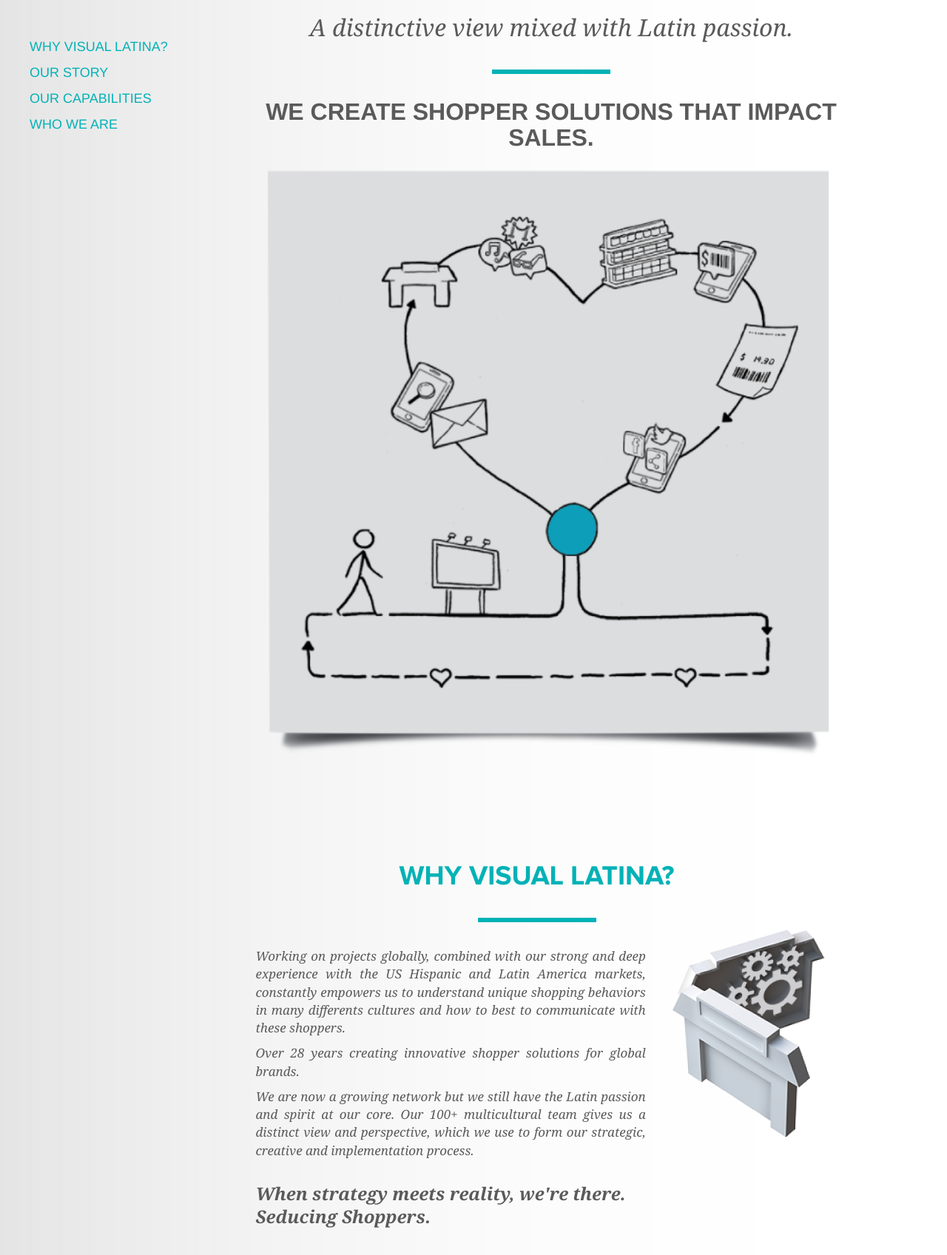
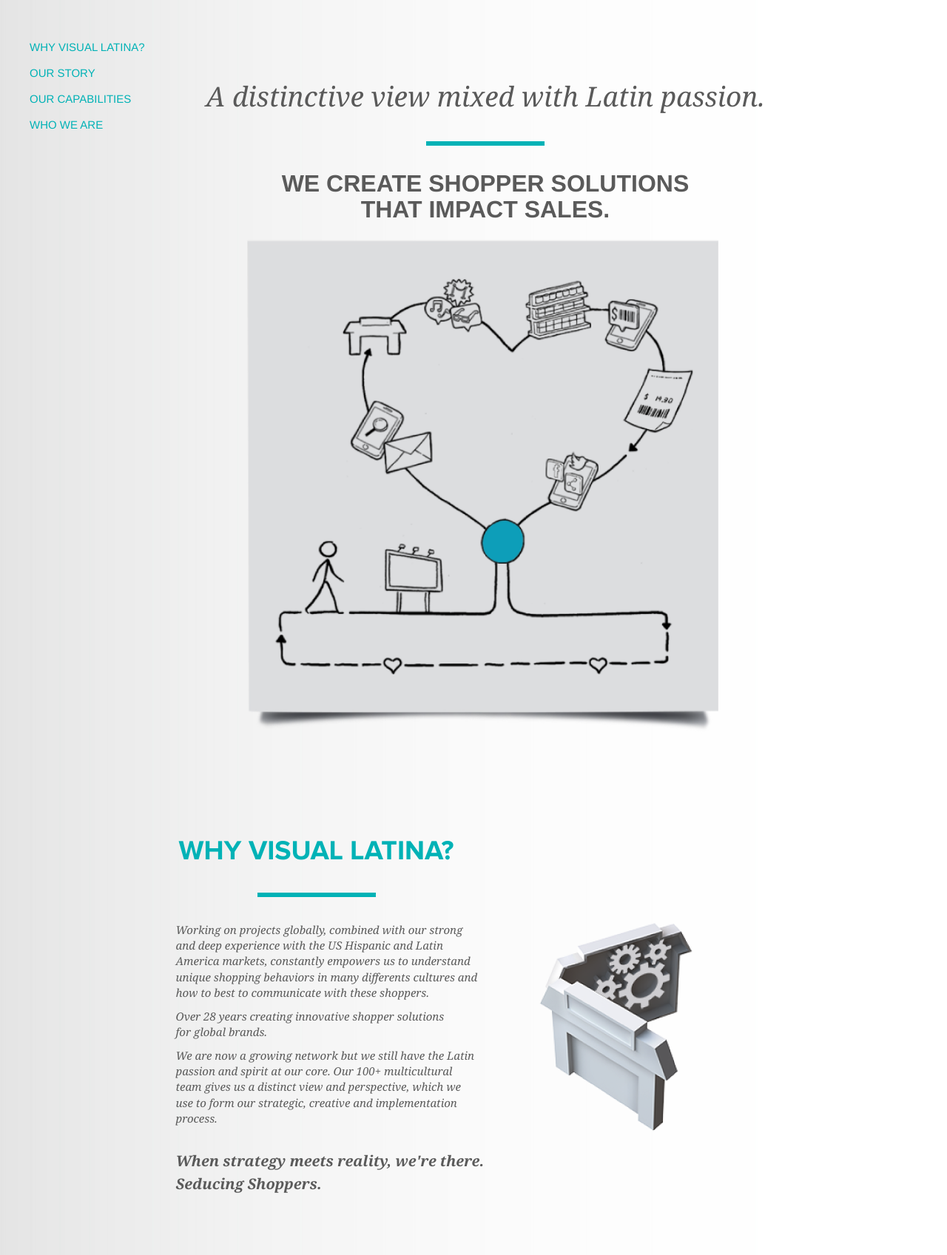
Before and after one commit to ddealers/vlt, a PHP site: page /about.php in a window 1280 px wide. Shown: the part 91-1788 px from the top of the page at 74% size. Run offline with PHP 8.4, Linux system fonts and the light colour scheme; some libraries are stand-ins or nearby versions; some web fonts are replaced.

Commit message:
correciones vlt

```diff
--- a/about.php
+++ b/about.php
@@ -18,16 +18,16 @@
                 		<div class="row">
 	                		<div class="col-md-12">
 	                			<p class="cite">A distinctive view mixed with Latin passion.<span></span></p>
-	                			<h2>We create shopper solutions that impact sales.</h2>
+	                			<h2>We create shopper solutions<br> that impact sales.</h2>
 	                    		<img class="center" src="./img/about-img1.png" />
 	                    	</div>
                     	</div>
                     	<div id="why" class="row paragraph">
 	                    	<div class="col-md-8">
-	                    		<h1>Why Visual Latina?<span></span></h1>
-		                    	<p>Working on projects globally, combined with our strong and deep experience with the US Hispanic and Latin America markets, constantly empowers us to understand unique shopping behaviors in many differents cultures and how to best to communicate with these shoppers.</p>
-		                    	<p>Over 28 years creating innovative shopper solutions for global brands.</p>
-		                    	<p>We are now a growing network but we still have the Latin passion and spirit at our core. Our 100+ multicultural team gives us a distinct view and perspective, which we use to form our strategic, creative and implementation process.
+	                    		<h1 class="visual-l">Why Visual Latina?<span></span></h1>
+		                    	<p>Working on projects globally, combined with our strong<br> and deep experience with the US Hispanic and Latin<br> America markets, constantly empowers us to understand<br> unique shopping behaviors in many differents cultures and<br> how to best to communicate with these shoppers.</p>
+		                    	<p>Over 28 years creating innovative shopper solutions<br> for global brands.</p>
+		                    	<p>We are now a growing network but we still have the Latin<br> passion and spirit at our core. Our 100+ multicultural<br> team gives us a distinct view and perspective, which we<br> use to form our strategic, creative and implementation<br> process.
 		                    	<h3>When strategy meets reality, we're there.<br />
 		                    		Seducing Shoppers.</h3>
 		                    </div>
@@ -38,23 +38,23 @@
 	                    <div id="story" class="row paragraph">
 	                    	<div class="col-md-12">
 	                    		<h1>Our story<span></span></h1>
-	                    		<h3 class="center">We started before shopper marketing even existed and today after a little over 25 years, we have expanded to the US, LATAM & Europe, with global clients.</h3>
+	                    		<h3 class="center">We started before shopper marketing even existed <br> and today after a little over 25 years, we have expanded<br> to the US, LATAM & Europe, with global clients.</h3>
 	                    	</div>
 	                    	<div class="col-md-3">
 	                    		<img class="left-asset" src="./img/img-our.png"/>
 	                    	</div>
 	                    	<div class="col-md-9">
-	                    		<p>We've been changing people's shopping behavior since before it became a proper expertise, around 24 years ago, when Coca-Cola -one of the biggest corporations in the world- chose us, a small independent agency from Buenos Aires, to help them connect with their shoppers along their path to purchase.</p>
-	                    		<p>We've been one of their worldwide shopper marketing agencies of record for more than 1 years and with them we began to grow as an agency.</p>
-	                    		<p>We learned, adapted and expanded, first to Mexico, then the US, Chile, Brazil and the UK.</p>
-	                    		<p>We are proud to work with top brands, servicing clients across the globe, creating campaigns for Europe, Asia, North America and Latin America</p>
+	                    		<p>We've been changing people's shopping behavior since<br> before it became a proper expertise, around 24 years ago,<br> when Coca-Cola -one of the biggest corporations in the<br> world- chose us, a small independent agency from<br> Buenos Aires, to help them connect with their shoppers<br> along their path to purchase.</p>
+	                    		<p>We've been one of their worldwide shopper marketing<br> agencies of record for more than 1 years and with them<br> we began to grow as an agency.</p>
+	                    		<p>We learned, adapted and expanded, first to Mexico, then<br> the US, Chile, Brazil and the UK.</p>
+	                    		<p>We are proud to work with top brands, servicing clients<br> across the globe, creating campaigns for Europe, Asia,<br> North America and Latin America</p>
 	                    		<h3>We were very good then. We've become better.</h3>
 	                    	</div>
 	                    </div>
 	                    <div id="capabilities" class="row paragraph">
 	                    	<div class="col-md-12">
 	                    		<h1>Our capabilities<span></span></h1>
-	                    		<h3 class="center">We create shopper marketing campaigns that change people"s behaviors when they"re in the mood to shop, in both the real world and the digital world.</h3>
+	                    		<h3 class="center">We create shopper marketing campaigns<br> that change people"s behaviors when they"re in the mood to shop,<br> in both the real world and the digital world.</h3>
 	                    	</div>
 	                    	<div class="col-md-9">
 	                    		<p class="capabilities">
@@ -64,8 +64,8 @@
 	                    			SHOPPER TRIP PLANNING<span> / </span><br />
 	                    			IN STORE CREATIVE<span> / </span>RETAIL EXPERIENCE<span> / </span><br />
 	                    			PACKAGING<span> / </span>SHOPPER COACHING
-	                    			<h3>We turn shoppers into buyers. We call this "Shopper Seduction".</h3>
-	                    			<p>By combining shopper psychology with retail design understanding, we develop creative solutions and deliver fully integrated shopper marketing plans. We focus on identifying and understanding shoppers motivations, plotting their shopper journey, determining where, how and what to communicate trhougout the path to purchase, in order to make the most out of every single touch point.</p>
+	                    			<h3 class="h3-we">We turn shoppers into buyers. We call this "Shopper Seduction".</h3>
+	                    			<p>By combining shopper psychology with retail design understanding, we develop creative<br> solutions and deliver fully integrated shopper marketing plans. We focus on identifying and<br> understanding shoppers motivations, plotting their shopper journey, determining where,<br> how and what to communicate trhougout the path to purchase, in order to make the most<br> out of every single touch point.</p>
 	                    		</p>
 	                    	</div>
 	                    	<div class="col-md-3">
@@ -77,8 +77,8 @@
 	                    	<h3 class="center">Latin America's fastest growing shopper marketing agency.<br />
 	                    		Independent, free spirited, nimble and entreprenurial.<br />
 	                    		We are, at our heart, a creative agency who loves to seduce shoppers</h3>
-	                    	<div class=" img-container center">
-		                    	<img class="thumb" src="./img/thumb1.jpg"/>
+	                    	<div class=" img-contenedor">
+		                    	<img class="thumb espacio" src="./img/thumb1.jpg"/>
 		                    	<img class="thumb" src="./img/thumb2.jpg"/>
 		                    	<img class="thumb" src="./img/thumb3.jpg"/>
 		                    	<img class="thumb" src="./img/thumb4.jpg"/>
--- a/css/style.css
+++ b/css/style.css
@@ -417,7 +417,7 @@ img.r-s-i{
 }
 .main-view .cite{
 	font-family: 'georgia';
-	font-size: 32px;
+	font-size: 37px;
 	font-style: italic;
 	text-align: center;
 }
@@ -428,13 +428,16 @@ img.r-s-i{
 	height: 6px;
 	margin: 34px auto;
 }
+.main-view h1.visual-l{
+	margin-left: -45px;
+}
 .main-view h1{
 	font-family: 'proximanova-bold';
 	color: #00B2B6;
 	font-size: 37px;
 	text-align: center;
 	text-transform: uppercase;
-	margin-left: 145px;
+	margin-left: 180px;
 	margin-top: 5px;
 }
 .main-view h1 span{
@@ -450,11 +453,14 @@ img.r-s-i{
 	font-size: 32px;
 	font-weight: bold;
 }
+.main-view h3.h3-we{
+	font-size: 16px;
+}
 .main-view h3{
 	font-family: 'georgia';
 	font-style: italic;
 	font-weight: bold;
-	font-size: 24px;
+	font-size: 20px;
 	line-height: 31px;
 	margin: 30px 0;
 }
@@ -464,7 +470,7 @@ img.r-s-i{
 .main-view .paragraph p{
 	font-family: georgia;
 	font-style: italic;
-	font-size: 17px;
+	font-size: 15px;
 	text-align: justify;
 }
 .main-view .col-md-7{
@@ -479,9 +485,13 @@ img.r-s-i{
 .main-view p.capabilities span{
 	color: #00B2B6;
 }
-#who .img-container{
+#about .main-view #who .img-contenedor{
+	margin: 0 auto !important;
+}
+#who .img-contenedor{
 	width: 640px;
 }
+
 /*======================================
 					SLIDER
 ======================================*/
@@ -1131,7 +1141,7 @@ div.container.marketing{
 		padding-bottom: 80px;
 	}
 	div.col-md-3 h2 {
-		font-size: 30px;
+		font-size: 28px;
 	}
 	img.icon1 {
 		width: 55%;
@@ -1633,9 +1643,12 @@ h1.h1Tittle{
 	}
 	.tittle-women {
 		font-size: 33px;
+		margin-top: 80px;
+		margin-left: 10px;
 	}
 	h1.h1Tittle.when {
-		font-size: 36px;
+		font-size: 40px;
+		margin-left: 20px;
 	}
 }
 @media (min-width: 1200px){
@@ -1976,18 +1989,20 @@ a.links-d{
 	.container.marketing-fondoUl .col-md-4 {
 		width: 23.333333%;
 		margin-top: 30px;
-		margin-right: 215px
+		margin-right: 300px
 	}
 }
 @media (min-width: 1024px){
 	h2.holaContact {
 		font-size: 70px;
-		margin-left: 120px;
+		margin-left: 200px;
+		padding-top: 70px;
 	}
 	p.contact {
 		width: 420px;
 		font-size: 34px;
 		line-height: 35px;
+		margin-left: 80px;
 	}
 	.container.marketing-fondoUl .col-sm-6.col-md-4 {
 		width: 23.333333%;
@@ -2215,13 +2230,13 @@ img.play{
 		margin-top: -105px;
 	}
 	#about .main-view .cite {
-		margin-top: -25px;
+		margin-top: 65px;
 	}
 	#about .main-view div {
-		padding-left: 1px !important;
+		margin-left: -35px !important;
 	}
 	#about .main-view img.center {
-		width: 100%;
+		width: 80%;
 	}
 	#about .main-view > div .row {
 		margin: 50px 0 10px;
@@ -2297,13 +2312,13 @@ img.play{
 		margin-bottom: 10px;
 	}
 	#about img.right-asset{
-		margin-left: 0px;
-		margin-top: 85px;
+		margin-left: -60px;
+		margin-top: 110px;
 	}
 	#about img.left-asset{
 		margin-left: -30px;
 	}
 	#about.main ul.smooth li a {
-		font-size: 18px;
-	}
-}
+		font-size: 15px;
+	}
+}
--- a/index.php
+++ b/index.php
@@ -129,7 +129,7 @@ $news = $n->all(3)->UTF8Encode()->get();
 				<h1 class="gris">WE CREATE SHOPPER SOLUTIONS THAT IMPACT SALES.</h1>
 				<div class="col-sm-6 col-md-3">
 					<img src="./img/icon-WHY.png" class="icon1">
-					<h2 class="text-tittle">Who we are</h2>
+					<h2 class="text-tittle">Why Visual Latina?</h2>
 					<p class="contenido see">Our vast experience across multiple markets <br> empowers us to understand unique shopping<br> behaviors in many different cultures.</p>
 					<a href="about.php" class="icons">SEE MORE<img src="./img/play2.png" class="play"></a>
 				</div><!-- /.col-lg-4 -->
```
